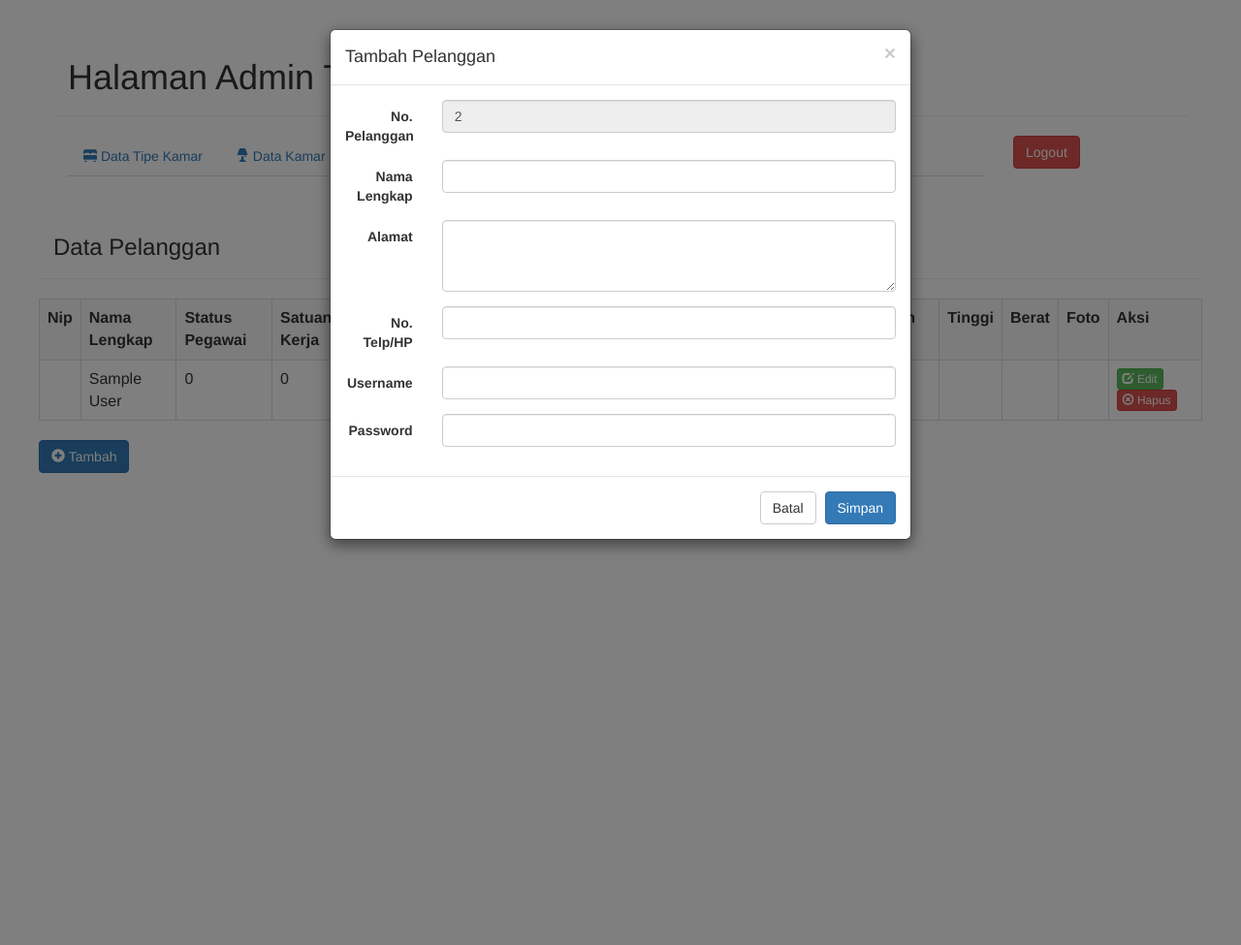
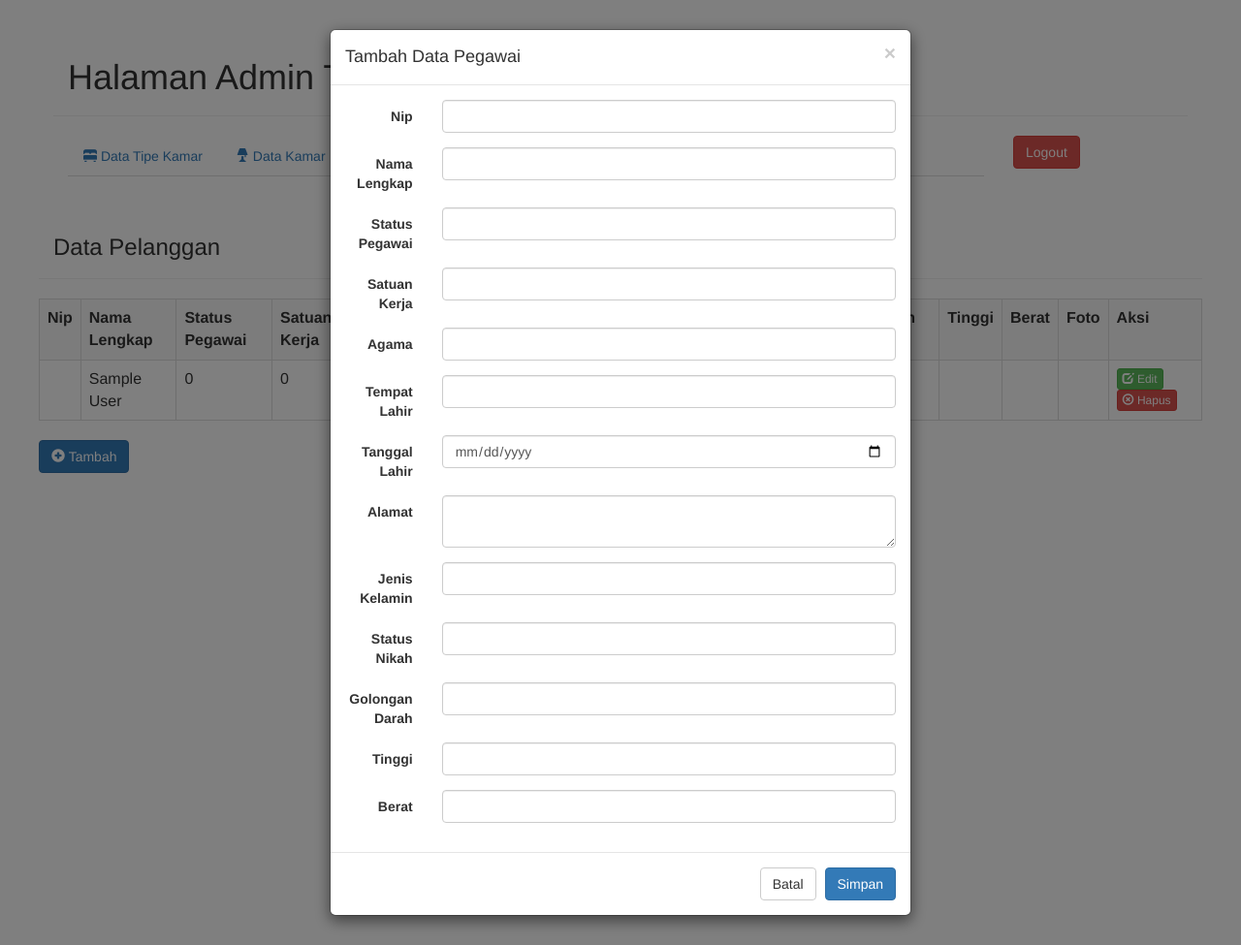
Before and after one commit to ardims/KP-SIMPEG, a PHP site: page /pelanggan in a window 1280 px wide, after a click on "Tambah". Shown: the whole page at 97% size. Run offline with PHP 8.4, Linux system fonts and the light colour scheme; the visitor is signed in with stand-in values (Sample User, id 1); data comes from the database, SQL or seed files in the repository.

Commit message:
Sample CRUD BERHASIL! edit aksi/index.php edit pelanggan/index.php edit pelanggang/json.php

```diff
--- a/adm/pelanggan/index.php
+++ b/adm/pelanggan/index.php
@@ -34,15 +34,15 @@
                         success:function(data){
                             //$("#nip").val(data.nip);
                             $("#nama").val(data.nama);
-                            $("#statusPegawai").val(data.status_pegawai);
-                            $("#satker").val(data.satker);
-                            $("#agama").val(data.agama);
+                            $("#idStatusPegawai").val(data.status_pegawai);
+                            $("#idSatker").val(data.satker);
+                            $("#idAgama").val(data.agama);
                             $("#tempatLahir").val(data.tempat_lahir);
                             $("#tglLahir").val(data.tempat_lahir);
                             $("#alamat").val(data.alamat);
                             $("#jeniskelamin").val(data.jeniskelamin);
                             $("#statusnikah").val(data.statusnikah);
-                            $("#golongandarah").val(data.golongandarah);
+                            $("#golDarah").val(data.golongandarah);
                             $("#tinggi").val(data.tinggi);
                             $("#berat").val(data.berat);
                             $("#foto").val(data.foto);
@@ -130,10 +130,10 @@
                                         <td>$data[berat]</td>
                                         <td>$data[foto]</td>
                                         <td>
-                                            <a data-id='$data[nip]' class='edit btn btn-default btn-xs btn-success' data-href='../aksi/?edit=pegawai&id=$data[nip]' data-toggle='modal' data-target='#editPegawai'>
+                                            <a data-id='$data[nip]' class='edit btn btn-default btn-xs btn-success' data-href='../aksi/?edit=pegawai&nip=$data[nip]' data-toggle='modal' data-target='#editPegawai'>
                                                 <span class='glyphicon glyphicon-edit' aria-hidden='true'></span> Edit
                                             </a>
-                                            <a id='$data[nip]' class='hapus btn btn-default btn-xs btn-danger' href='#' data-href='../aksi/?hapus=pelanggan&id=$data[nip]' data-toggle='modal' data-target='#confirmDelete'>
+                                            <a id='$data[nip]' class='hapus btn btn-default btn-xs btn-danger' href='#' data-href='../aksi/?hapus=pegawai&nip=$data[nip]' data-toggle='modal' data-target='#confirmDelete'>
                                                 <span class='glyphicon glyphicon-remove-circle' aria-hidden='true'></span> Hapus
                                             </a>
                                         </td>
@@ -154,51 +154,100 @@
                     <div class="modal-header">
                         <button type="button" class="close" data-dismiss="modal">&times;</button>
                         <h4 class="modal-title">
-                            Tambah Pelanggan
+                            Tambah Data Pegawai
                         </h4>
                     </div>
                     <div class="modal-body">
-                        <form class="form-horizontal" action="../aksi/?tambah=pelanggan" method="POST">
-                            <div class="form-group">
-                                <label for="noPelanggan" class="col-sm-2 control-label">No. Pelanggan</label>
+                        <form class="form-horizontal" action="../aksi/?tambah=pegawai" method="POST">
+                            <!--div class="form-group">
+                                <label for="nip" class="col-sm-2 control-label">NIP</label>
                                 <div class="col-sm-10">
                                     <input type="text" name="no_pelanggan" value=<?php
-                                        $query = $dbh->query("select count(*) from tbl_pelanggan");
-                                        $data = $query->fetch();
-                                        echo $data[0]+1;
+                                        //$query = $dbh->query("select count(*) from tbl_pelanggan");
+                                        //$data = $query->fetch();
+                                        //echo $data[0]+1;
                                     ?> class="form-control" readonly>
+                                </div>
+                            </div-->
+                            <div class="form-group">
+                                <label for="nip" class="col-sm-2 control-label">Nip</label>
+                                <div class="col-sm-10">
+                                    <input type="text" name="nip" value="" class="form-control" >
                                 </div>
                             </div>
                             <div class="form-group">
-                                <label for="namaPelanggan" class="col-sm-2 control-label">Nama Lengkap</label>
+                                <label for="nama" class="col-sm-2 control-label">Nama Lengkap</label>
                                 <div class="col-sm-10">
-                                    <input type="text" name="nama_pelanggan" value="" class="form-control" required>
+                                    <input type="text" name="nama" value="" class="form-control">
+                                </div>
+                            </div>
+                            <div class="form-group">
+                                <label for="idStatusPegawai" class="col-sm-2 control-label">Status Pegawai</label>
+                                <div class="col-sm-10">
+                                    <input type="text" name="idStatusPegawai" value="" class="form-control">
+                                </div>
+                            </div>
+                            <div class="form-group">
+                                <label for="idSatker" class="col-sm-2 control-label">Satuan Kerja</label>
+                                <div class="col-sm-10">
+                                    <input type="text" name="idSatker" value="" class="form-control" >
+                                </div>
+                            </div>
+                            <div class="form-group">
+                                <label for="idAgama" class="col-sm-2 control-label">Agama</label>
+                                <div class="col-sm-10">
+                                    <input type="text" name="idAgama" value="" class="form-control" >
+                                </div>
+                            </div>
+                            <div class="form-group">
+                                <label for="tmpLahir" class="col-sm-2 control-label">Tempat Lahir</label>
+                                <div class="col-sm-10">
+                                    <input type="text" name="tmpLahir" value="" class="form-control">
+                                </div>
+                            </div>
+                            <div class="form-group">
+                                <label for="tglLahir" class="col-sm-2 control-label">Tanggal Lahir</label>
+                                <div class="col-sm-10">
+                                    <input type="date" name="tglLahir" value="" class="form-control">
                                 </div>
                             </div>
                             <div class="form-group">
                                 <label for="alamat" class="col-sm-2 control-label">Alamat</label>
                                 <div class="col-sm-10">
-                                    <textarea class="form-control" rows="3" name="alamat_pelanggan" required></textarea>
+                                    <textarea wrap="hard" name="alamat" class="form-control" ></textarea>
                                 </div>
                             </div>
                             <div class="form-group">
-                                <label for="noTelp" class="col-sm-2 control-label">No. Telp/HP</label>
+                                <label for="jenkel" class="col-sm-2 control-label">Jenis Kelamin</label>
                                 <div class="col-sm-10">
-                                    <input type="tel" name="telp_pelanggan" value="" class="form-control" required>
+                                    <input type="text" name="jenkel" value="" class="form-control">
                                 </div>
                             </div>
                             <div class="form-group">
-                                <label for="username" class="col-sm-2 control-label">Username</label>
+                                <label for="statusNikah" class="col-sm-2 control-label">Status Nikah</label>
                                 <div class="col-sm-10">
-                                    <input type="text" name="username" value="" class="form-control" required>
+                                    <input type="text" name="statusNikah" value="" class="form-control">
                                 </div>
                             </div>
                             <div class="form-group">
-                                <label for="password" class="col-sm-2 control-label">Password</label>
+                                <label for="golDarah" class="col-sm-2 control-label">Golongan Darah</label>
                                 <div class="col-sm-10">
-                                    <input type="password" name="password" value="" class="form-control" required>
+                                    <input type="text" name="golDarah" value="" class="form-control">
                                 </div>
                             </div>
+                            <div class="form-group">
+                                <label for="tinggi" class="col-sm-2 control-label">Tinggi</label>
+                                <div class="col-sm-10">
+                                    <input type="number" name="tinggi" value="" class="form-control">
+                                </div>
+                            </div>
+                            <div class="form-group">
+                                <label for="berat" class="col-sm-2 control-label">Berat</label>
+                                <div class="col-sm-10">
+                                    <input type="number" name="berat" value="" class="form-control">
+                                </div>
+                            </div>
+
                     </div>
                     <div class="modal-footer">
                         <button type="button" class="btn btn-default" data-dismiss="modal">Batal</button>
@@ -210,7 +259,7 @@
         </div>
 
         <!-- Modal Edit Pelanggan -->
-        <div id="editPelanggan" class="modal fade" role="dialog">
+        <div id="editPegawai" class="modal fade" role="dialog">
             <div class="modal-dialog">
                 <div class="modal-content">
                     <div class="modal-header">
@@ -222,39 +271,75 @@
                     <div class="modal-body">
                         <form id="formEdit" class="form-horizontal" method="POST">
                             <div class="form-group">
-                                <label for="noPelanggan" class="col-sm-2 control-label">No. Pelanggan</label>
+                                <label for="nama" class="col-sm-2 control-label">Nama Lengkap</label>
                                 <div class="col-sm-10">
-                                    <input id="no_pelanggan" type="text" name="no_pelanggan" value="" class="form-control" readonly>
+                                    <input type="text" id="nama"  class="form-control" >
                                 </div>
                             </div>
                             <div class="form-group">
-                                <label for="namaPelanggan" class="col-sm-2 control-label">Nama Lengkap</label>
+                                <label for="idStatusPegawai" class="col-sm-2 control-label">Status Pegawai</label>
                                 <div class="col-sm-10">
-                                    <input id="nama_pelanggan" type="text" name="nama_pelanggan" value="" class="form-control" required>
+                                    <input type="text" id="idStatusPegawai"  class="form-control">
+                                </div>
+                            </div>
+                            <div class="form-group">
+                                <label for="idSatker" class="col-sm-2 control-label">Satuan Kerja</label>
+                                <div class="col-sm-10">
+                                    <input type="text" id="idSatker"  class="form-control" >
+                                </div>
+                            </div>
+                            <div class="form-group">
+                                <label for="idAgama" class="col-sm-2 control-label">Agama</label>
+                                <div class="col-sm-10">
+                                    <input type="text" id="idAgama"  class="form-control" >
+                                </div>
+                            </div>
+                            <div class="form-group">
+                                <label for="tempatLahir" class="col-sm-2 control-label">Tempat Lahir</label>
+                                <div class="col-sm-10">
+                                    <input type="text" id="tempatLahir"  class="form-control" >
+                                </div>
+                            </div>
+                            <div class="form-group">
+                                <label for="tglLahir" class="col-sm-2 control-label">Tanggal Lahir</label>
+                                <div class="col-sm-10">
+                                    <input type="date" id="tglLahir"  class="form-control" >
                                 </div>
                             </div>
                             <div class="form-group">
                                 <label for="alamat" class="col-sm-2 control-label">Alamat</label>
                                 <div class="col-sm-10">
-                                    <textarea id="alamat_pelanggan" class="form-control" rows="3" name="alamat_pelanggan" required></textarea>
+                                    <textarea wrap="hard" id="alamat" class="form-control" ></textarea>
                                 </div>
                             </div>
                             <div class="form-group">
-                                <label for="noTelp" class="col-sm-2 control-label">No. Telp/HP</label>
+                                <label for="jeniskel" class="col-sm-2 control-label">Jenis Kelamin</label>
                                 <div class="col-sm-10">
-                                    <input id="telp_pelanggan" type="tel" name="telp_pelanggan" value="" class="form-control" required>
+                                    <input type="text" id="jeniskelamin"  class="form-control">
                                 </div>
                             </div>
                             <div class="form-group">
-                                <label for="username" class="col-sm-2 control-label">Username</label>
+                                <label for="statusNikah" class="col-sm-2 control-label">Status Nikah</label>
                                 <div class="col-sm-10">
-                                    <input id="username" type="text" name="username" value="" class="form-control" required>
+                                    <input type="text" id="statusnikah"  class="form-control">
                                 </div>
                             </div>
                             <div class="form-group">
-                                <label for="password" class="col-sm-2 control-label">Password</label>
+                                <label for="golDarah" class="col-sm-2 control-label">Golongan Darah</label>
                                 <div class="col-sm-10">
-                                    <input id="password" type="password" name="password" value="" class="form-control" required>
+                                    <input type="text" id="golDarah"  class="form-control">
+                                </div>
+                            </div>
+                            <div class="form-group">
+                                <label for="tinggi" class="col-sm-2 control-label">Tinggi</label>
+                                <div class="col-sm-10">
+                                    <input type="number" id="tinggi"  class="form-control">
+                                </div>
+                            </div>
+                            <div class="form-group">
+                                <label for="berat" class="col-sm-2 control-label">Berat</label>
+                                <div class="col-sm-10">
+                                    <input type="number" id="berat"  class="form-control">
                                 </div>
                             </div>
                     </div>
```
Also changed, not shown: adm/aksi/index.php (+7 -6 lines), adm/pelanggan/json.php (+2 -5 lines).
